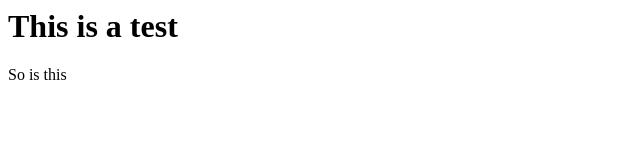
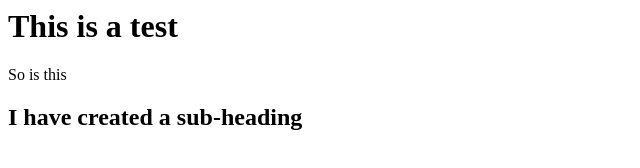
Before and after one commit to P1318699X/testRepository, a plain HTML site: page index.html in a window 1280 px wide. Shown: the whole page, without its empty margins (0-640 px from the left). Drawn offline with Linux system fonts and the light colour scheme.

Commit message:
This is a change to the sub-branch

```diff
--- a/index.html
+++ b/index.html
@@ -1,2 +1,3 @@
 <h1>This is a test</h1>
 <p>So is this</p>
+<h2>I have created a sub-heading</h2>
```
